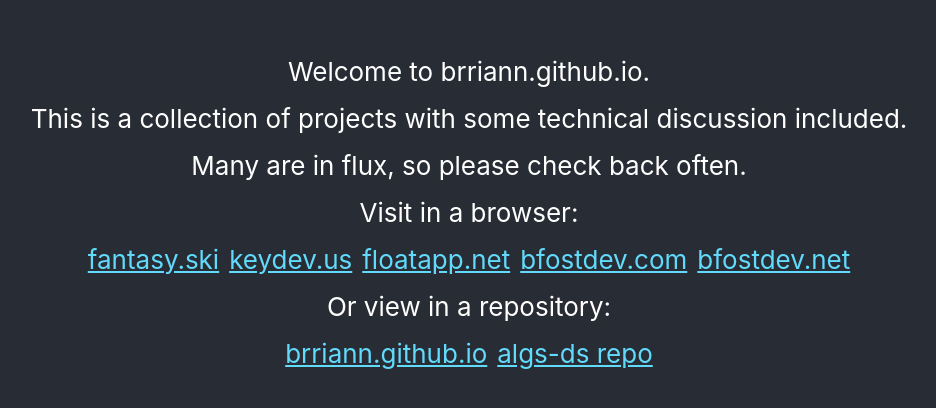
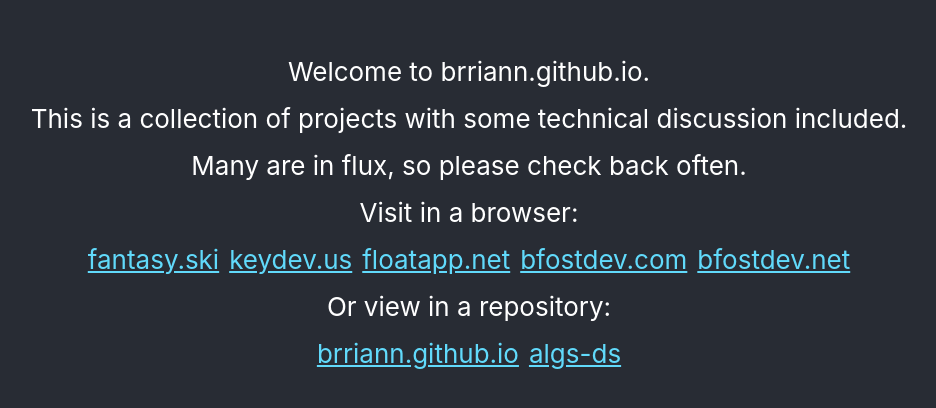
Before and after one commit to brriann/brriann.github.io, a React (Create React App) app: page / in a window 1280 px wide. Shown: the part 188-596 px from the top of the page, without its empty margins (171-1107 px from the left). Built offline with nearby package versions, Linux system fonts and the light colour scheme.

Commit message:
change text

```diff
--- a/src/App.js
+++ b/src/App.js
@@ -88,7 +88,7 @@ function App() {
             target="_blank"
             rel="noopener noreferrer"
             >
-              algs-ds repo
+              algs-ds
             </a>
           </span>
         </p>
```
